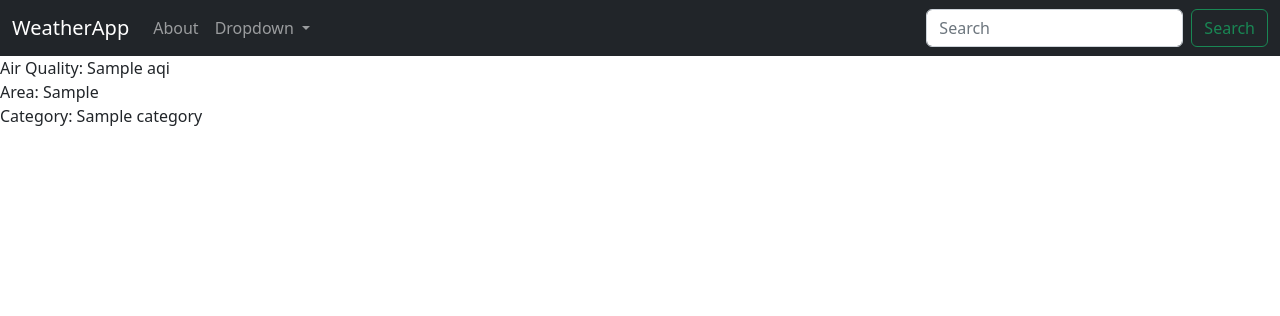
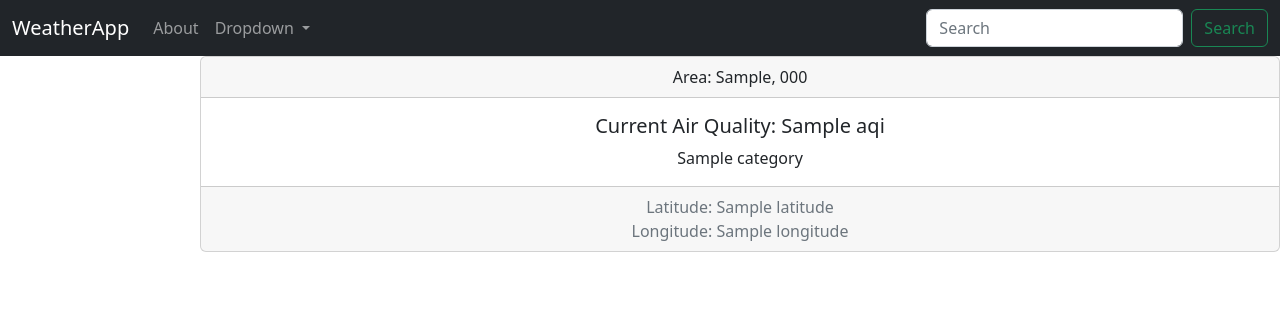
Before and after one commit to austinholmes33/weather-app, a Django app: template lookup/templates/home.html in a window 1280 px wide. Shown: the top 316 px of the page. Run offline with Django 4.2, Linux system fonts and the light colour scheme; the template is opened without the code that fills it: most values are stand-ins (such as "Sample title", 1, 10 or a date in 2020).

Commit message:
added if statements for advisory based on category

```diff
--- /dev/null
+++ b/lookup/static/style.css
@@ -0,0 +1,3 @@
+.card {
+    margin-left: 200px;
+}
--- a/lookup/templates/base.html
+++ b/lookup/templates/base.html
@@ -6,7 +6,7 @@
     <meta name="viewport" content="width=device-width, initial-scale=1.0">
     {% block title %}<title>Base</title>{% endblock %}
     <link href="https://cdn.jsdelivr.net/npm/bootstrap@5.2.3/dist/css/bootstrap.min.css" rel="stylesheet" integrity="sha384-rbsA2VBKQhggwzxH7pPCaAqO46MgnOM80zW1RWuH61DGLwZJEdK2Kadq2F9CUG65" crossorigin="anonymous">
-
+    <link rel="stylesheet" href="../static/style.css">
 </head>
 <body>
     <nav class="navbar navbar-expand-lg navbar-dark bg-dark">
--- a/lookup/templates/home.html
+++ b/lookup/templates/home.html
@@ -4,10 +4,44 @@
 
 {% block content %}
 
-Air Quality: {{ api.0.AQI }} <br/>
+{% if api %}
+    {% if api == "Error" %}
+        <p>There was an error. Please try again</p>
+    {% else %}
 
-Area: {{ api.0.ReportingArea }} <br/>
+        <div class="card text-center">
+            <div class="card-header">
+                Area: {{ api.0.ReportingArea }}, {{ api.0.StateCode }}
+            </div>
+            <div class="card-body">
+            <h5 class="card-title">Current Air Quality: {{ api.0.AQI }}</h5>
+            <p class="card-text">{{ api.0.Category.Name }}</p>
 
-Category: {{ api.0.Category.Name }}
+            {% if api.0.Category.Name == "Good" %}
+                <p>Air quality is satisfactory, and air pollution poses little or no risk.</p>
+
+            {% elif api.0.Category.Name == "Moderate" %}
+                <p>Air quality is acceptable. However, there may be a risk for some people, particularly those who are unusually sensitive to air pollution.</p>
+            {% elif api.0.Category.Name == "Unhealthy for Sensitive Groups" %}
+                <p>Members of sensitive groups may experience health effects. The general public is less likely to be affected.</p>
+            {% elif api.0.Category.Name == "Unhealthy" %}
+                <p>Some members of the general public may experience health effects; members of sensitive groups may experience more serious health effects.</p>
+            {% elif api.0.Category.Name == "Very Unhealthy" %}
+                <p>Health alert: The risk of health effects is increased for everyone.</p>
+            {% elif api.0.Category.Name == "Hazardous" %}
+                <p>Health warning of emergency conditions: everyone is more likely to be affected.</p>
+            {% endif %}
+            </div>
+            <div class="card-footer text-muted">
+                Latitude: {{ api.0.Latitude }} <br/>
+                Longitude: {{ api.0.Longitude }}
+            </div>
+        </div>
+
+
+
+
+    {% endif %}
+{% endif %}
 
 {% endblock %}
```
